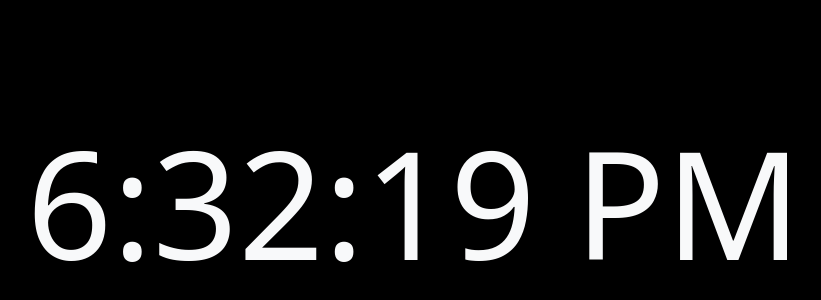
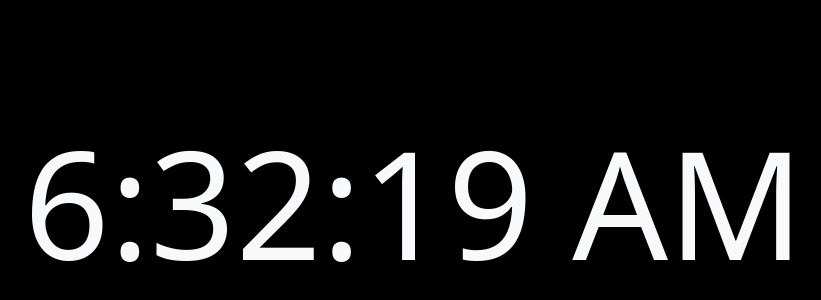
Before and after one commit to Athulyathomas2398/Digital_Clock, a plain HTML site: page index.html in a window 1280 px wide. Shown: the part 194-494 px from the top of the page, without its empty margins (226-1047 px from the left). Drawn offline with nearby package versions, Linux system fonts and the light colour scheme.

Commit message:
Digital Clock

```diff
--- a/index.html
+++ b/index.html
@@ -20,7 +20,7 @@
         const minutes=localTime.getMinutes()
         const seconds=localTime.getSeconds()
 
-        output.innerHTML=`${hours}:${minutes}:${seconds} ${seconds>12?'PM':'AM'}`
+        output.innerHTML=`${hours}:${minutes}:${seconds} ${hours>=12?'PM':'AM'}`
 
         setTimeout(() => {
             getDataTime()
```
